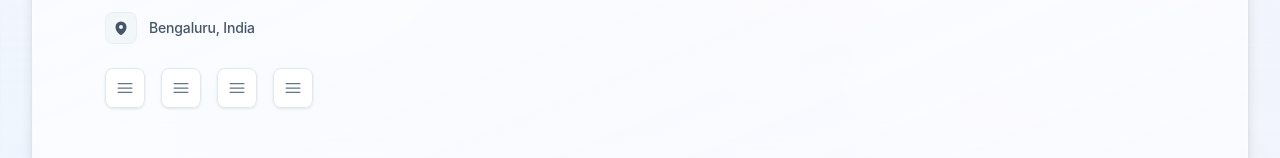
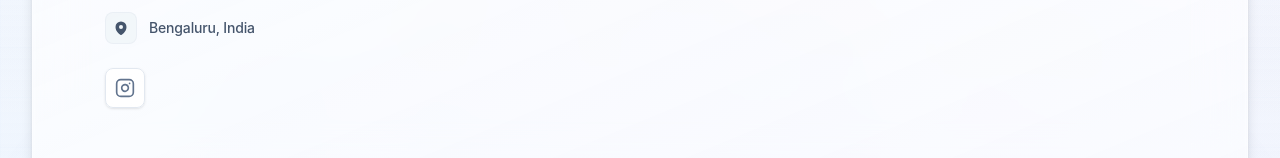
Before and after one commit to 121yaseen/ai-tutor-landing-page, a Next.js app: page / in a window 1280 px wide. Shown: the part 8686-8844 px from the top of the page. Built offline with nearby package versions, Linux system fonts and the light colour scheme.

Commit message:
Replace social media icons in FooterClient with Instagram, removing outdated links to Twitter, LinkedIn, GitHub, and YouTube for a more streamlined social presence.

```diff
--- a/src/components/FooterClient.tsx
+++ b/src/components/FooterClient.tsx
@@ -6,11 +6,8 @@ import {
   EnvelopeIcon,
   MapPinIcon,
   PhoneIcon,
-  Bars3Icon,
-  Bars3Icon as LinkedinIcon,
-  Bars3Icon as GithubIcon,
-  Bars3Icon as YoutubeIcon
 } from "@heroicons/react/24/solid"
+import { Instagram } from "lucide-react"
 import Image from "next/image"
 import { GlassCard } from "@/components/ui/glass-card"
 
@@ -59,27 +56,9 @@ const footerSections = [
 
 const socialLinks = [
   {
-    icon: Bars3Icon,
-    href: "https://twitter.com/pistah",
-    label: "Twitter",
-    color: "hover:text-sky-600",
-  },
-  {
-    icon: LinkedinIcon,
-    href: "https://linkedin.com/company/pistah",
-    label: "LinkedIn",
-    color: "hover:text-blue-600",
-  },
-  {
-    icon: GithubIcon,
-    href: "https://github.com/pistah-ad",
-    label: "GitHub",
-    color: "hover:text-slate-800",
-  },
-  {
-    icon: YoutubeIcon,
-    href: "https://youtube.com/pistah",
-    label: "YouTube",
+    icon: Instagram,
+    href: "https://www.instagram.com/pistah.live/",
+    label: "Instagram",
     color: "hover:text-red-600",
   },
 ];
```
